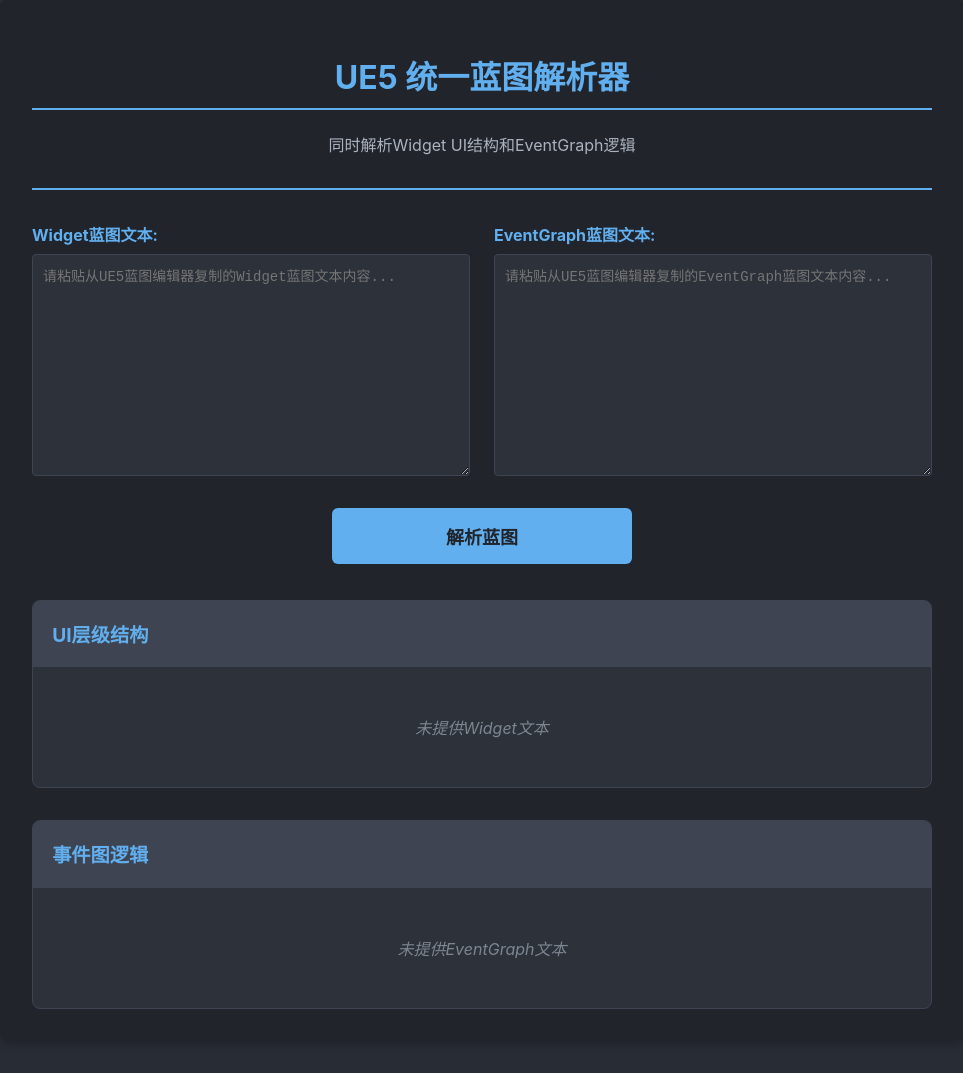
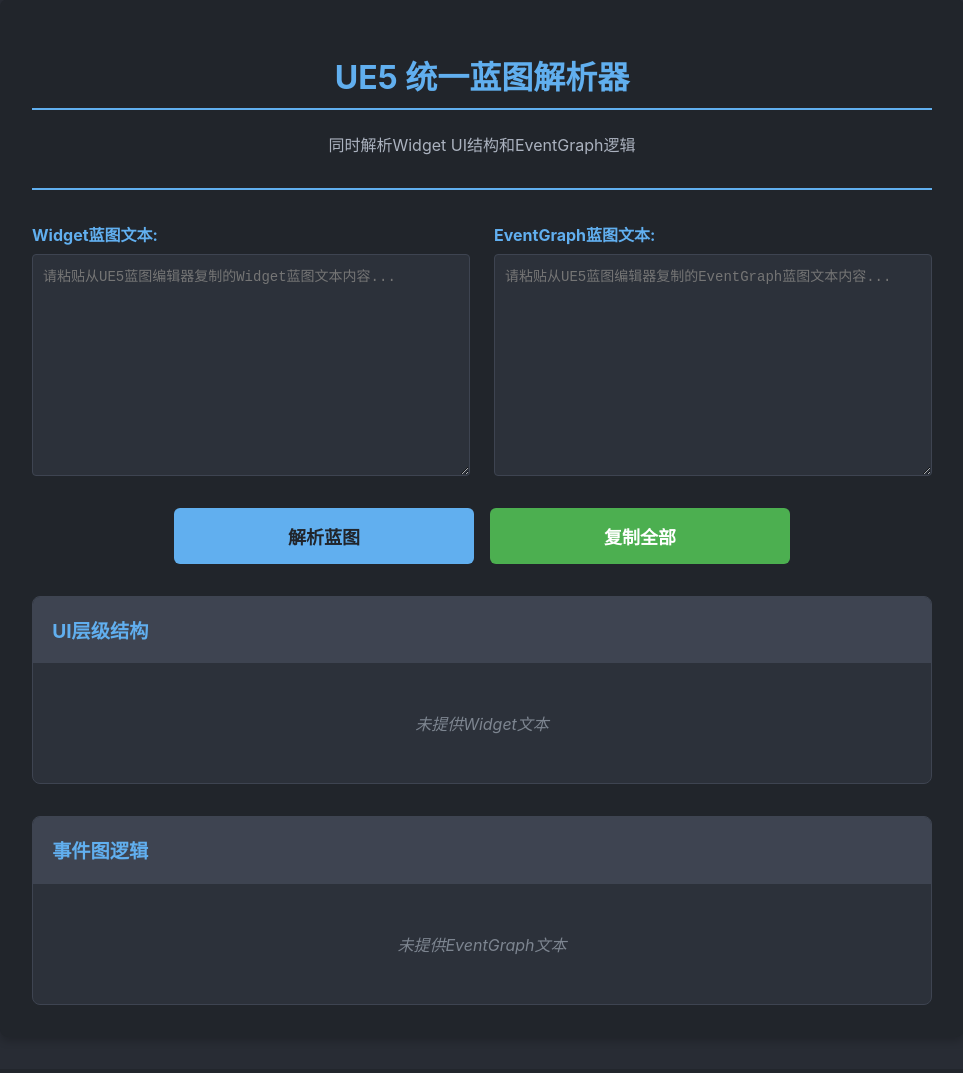
Before and after one commit to mading0817/ue5_blueprint_parser, a Flask app: page / in a window 1280 px wide. Shown: the part 33-1106 px from the top of the page, without its empty margins (158-1121 px from the left). After the commit the page ends 1038 px from the top, so only its background shows below. Run offline with Flask 3, Linux system fonts and the light colour scheme.

Commit message:
基本功能已经实现了, 就差保存了

```diff
--- a/templates/unified.html
+++ b/templates/unified.html
@@ -12,13 +12,6 @@
             margin-bottom: 2em;
             border-bottom: 2px solid #61afef;
             padding-bottom: 1em;
-        }
-
-        .blueprint-path {
-            color: #abb2bf;
-            font-size: 0.9em;
-            margin-top: 0.5em;
-            font-family: 'Courier New', Courier, monospace;
         }
 
         .input-section {
@@ -44,24 +37,41 @@
             resize: vertical;
         }
 
-        .parse-button {
-            width: 100%;
+        .actions-container {
+            display: flex;
+            justify-content: center;
+            gap: 1em;
+            margin-bottom: 2em;
+        }
+
+        .parse-button, .copy-all-btn {
+            flex-grow: 1;
             max-width: 300px;
-            margin: 0 auto 2em auto;
-            display: block;
             padding: 15px;
-            background-color: #61afef;
-            color: #21252b;
-            border: none;
             border-radius: 6px;
             font-size: 18px;
             font-weight: bold;
             cursor: pointer;
-            transition: background-color 0.3s;
+            transition: background-color 0.3s, color 0.3s;
+            border: none;
+        }
+
+        .parse-button {
+            background-color: #61afef;
+            color: #21252b;
         }
 
         .parse-button:hover {
             background-color: #5295c9;
+        }
+
+        .copy-all-btn {
+            background-color: #4CAF50; /* Green */
+            color: white;
+        }
+
+        .copy-all-btn:hover {
+            background-color: #45a049;
         }
 
         .results-container {
@@ -147,10 +157,7 @@
         <!-- 蓝图标题区域 -->
         <div class="blueprint-header">
             {% if blueprint_name and blueprint_name != "Unknown Blueprint" %}
-                <h1>{{ blueprint_name }}</h1>
-                {% if blueprint_path %}
-                    <p class="blueprint-path">{{ blueprint_path }}</p>
-                {% endif %}
+                <h1 id="blueprint-name">{{ blueprint_name }}</h1>
             {% else %}
                 <h1>UE5 统一蓝图解析器</h1>
                 <p>同时解析Widget UI结构和EventGraph逻辑</p>
@@ -172,7 +179,10 @@
                 </div>
             </div>
 
-            <button type="submit" class="parse-button">解析蓝图</button>
+            <div class="actions-container">
+                <button type="submit" class="parse-button">解析蓝图</button>
+                <button type="button" onclick="copyAllResults(this)" class="copy-all-btn">复制全部</button>
+            </div>
         </form>
 
         <!-- 结果展示区域 -->
@@ -186,7 +196,7 @@
                 <h2 class="result-header">UI层级结构</h2>
                 <div class="result-content">
                     {% if widget_result %}
-                        <pre><code>{{ widget_result }}</code></pre>
+                        <pre><code id="widget-result-code">{{ widget_result }}</code></pre>
                         <button onclick="copyToClipboard('widget', this)" class="copy-btn">复制Widget结果</button>
                     {% elif widget_error %}
                         <div class="error">{{ widget_error }}</div>
@@ -201,7 +211,7 @@
                 <h2 class="result-header">事件图逻辑</h2>
                 <div class="result-content">
                     {% if graph_result %}
-                        <pre><code>{{ graph_result }}</code></pre>
+                        <pre><code id="graph-result-code">{{ graph_result }}</code></pre>
                         <button onclick="copyToClipboard('graph', this)" class="copy-btn">复制Graph结果</button>
                     {% elif graph_error %}
                         <div class="error">{{ graph_error }}</div>
@@ -214,28 +224,74 @@
     </div>
 
     <script>
+        /**
+         * @description 显示复制成功的视觉反馈
+         * @param {HTMLElement} buttonElement - 被点击的按钮元素
+         * @param {string} originalText - 按钮的原始文本
+         */
+        function showCopyFeedback(buttonElement, originalText = '复制') {
+            const originalBgColor = buttonElement.style.backgroundColor;
+
+            buttonElement.innerText = '已复制!';
+            buttonElement.style.backgroundColor = '#28a745';
+
+            setTimeout(function() {
+                buttonElement.innerText = originalText;
+                buttonElement.style.backgroundColor = originalBgColor;
+            }, 2000);
+        }
+
+        /**
+         * @description 复制单个区域 (Widget 或 Graph) 的结果到剪贴板
+         * @param {'widget'|'graph'} type - 要复制的结果类型
+         * @param {HTMLElement} buttonElement - 被点击的按钮元素
+         */
         function copyToClipboard(type, buttonElement) {
-            let resultText = '';
-            if (type === 'widget') {
-                const widgetResult = document.querySelector('.result-section:first-of-type pre code');
-                resultText = widgetResult ? widgetResult.innerText : '';
-            } else if (type === 'graph') {
-                const graphResult = document.querySelector('.result-section:last-of-type pre code');
-                resultText = graphResult ? graphResult.innerText : '';
-            }
+            const elementId = type === 'widget' ? 'widget-result-code' : 'graph-result-code';
+            const resultElement = document.getElementById(elementId);
+            const resultText = resultElement ? resultElement.innerText : '';
 
             if (resultText) {
                 navigator.clipboard.writeText(resultText).then(function() {
-                    const originalText = buttonElement.innerText;
-                    const originalBgColor = buttonElement.style.backgroundColor;
+                    showCopyFeedback(buttonElement, buttonElement.innerText);
+                }).catch(function(err) {
+                    alert('复制失败: ' + err);
+                });
+            } else {
+                alert('没有可复制的内容');
+            }
+        }
 
-                    buttonElement.innerText = '已复制!';
-                    buttonElement.style.backgroundColor = '#28a745';
+        /**
+         * @description 复制所有结果 (蓝图名称, Widget, Graph) 到剪贴板
+         * @param {HTMLElement} buttonElement - 被点击的按钮元素
+         */
+        function copyAllResults(buttonElement) {
+            const blueprintNameEl = document.getElementById('blueprint-name');
+            const widgetResultEl = document.getElementById('widget-result-code');
+            const graphResultEl = document.getElementById('graph-result-code');
 
-                    setTimeout(function() {
-                        buttonElement.innerText = originalText;
-                        buttonElement.style.backgroundColor = originalBgColor;
-                    }, 2000);
+            let combinedText = '';
+            let contentFound = false;
+
+            if (blueprintNameEl && blueprintNameEl.innerText) {
+                combinedText += `蓝图名称: ${blueprintNameEl.innerText}\n\n`;
+                contentFound = true;
+            }
+
+            if (widgetResultEl && widgetResultEl.innerText) {
+                combinedText += `## UI层级结构\n\n${widgetResultEl.innerText}\n\n`;
+                contentFound = true;
+            }
+
+            if (graphResultEl && graphResultEl.innerText) {
+                combinedText += `## 事件图逻辑\n\n${graphResultEl.innerText}`;
+                contentFound = true;
+            }
+
+            if (contentFound) {
+                navigator.clipboard.writeText(combinedText.trim()).then(function() {
+                    showCopyFeedback(buttonElement, '复制全部');
                 }).catch(function(err) {
                     alert('复制失败: ' + err);
                 });
```
